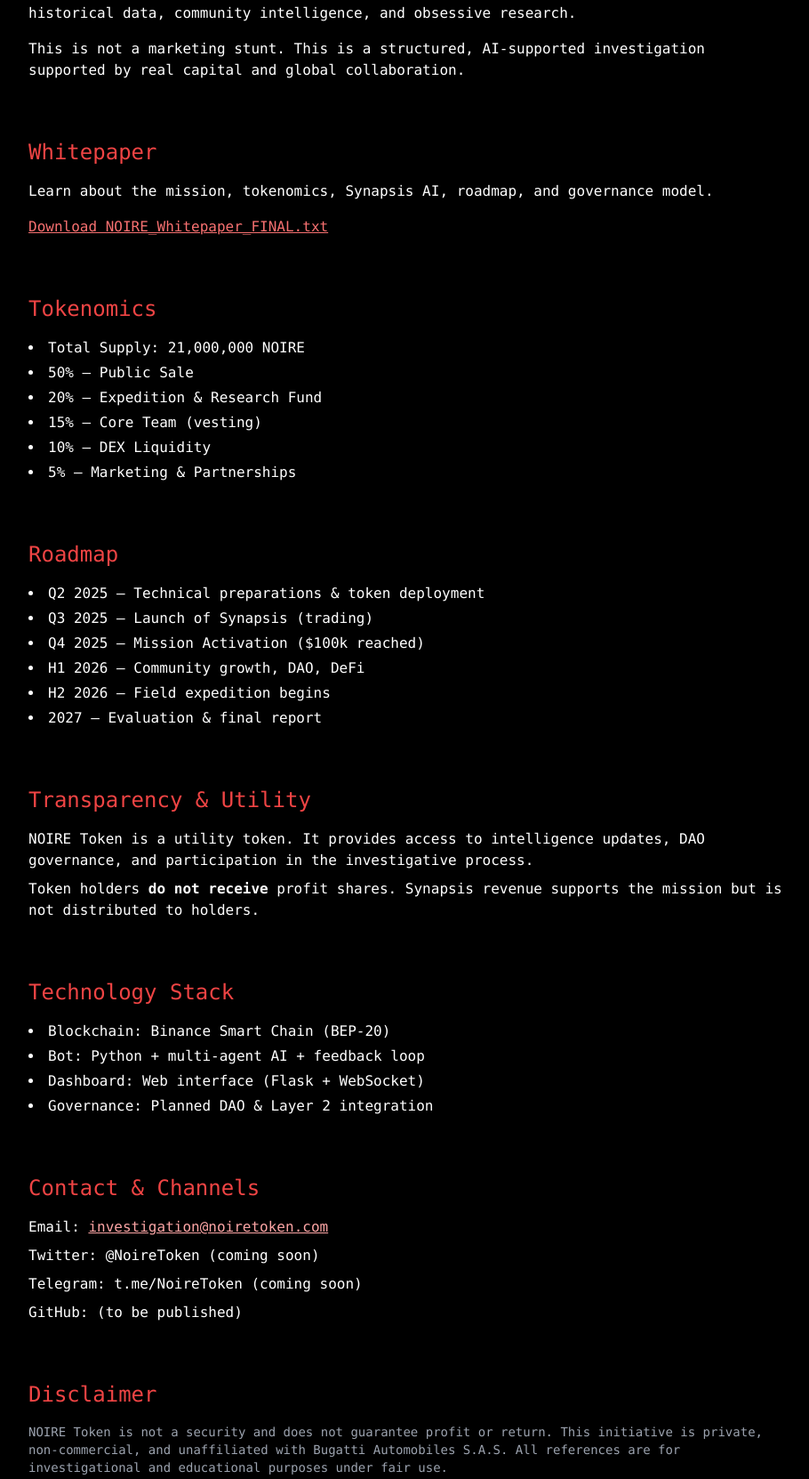
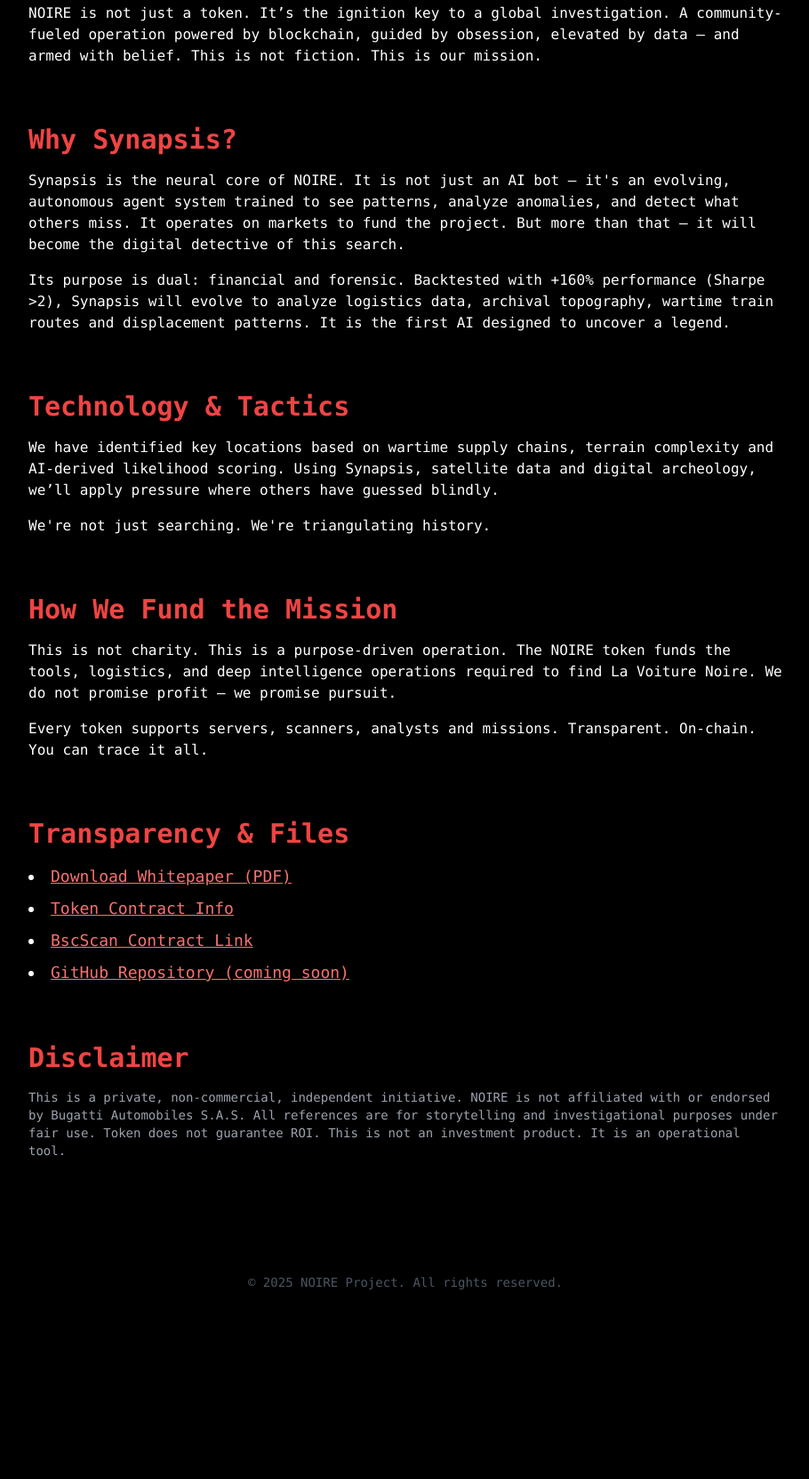
Before and after one commit to BartlomiejZasada/noire, a plain HTML site: page index.html in a window 1280 px wide. Shown: the part 717-2379 px from the top of the page at 89% size, without its empty margins (184-1094 px from the left). After the commit the page ends 2192 px from the top, so only its background shows below. Drawn offline with nearby package versions, Linux system fonts and the light colour scheme.

Commit message:
Update index.html

```diff
--- a/index.html
+++ b/index.html
@@ -10,85 +10,67 @@
   <header class="text-center py-10 bg-gray-900">
     <img class="mx-auto h-36 mb-4" src="https://gateway.pinata.cloud/ipfs/bafkreibs42wxt42pakyxcjatmpspmmhg7w4uzig5dejkn573kg46zf2efu" alt="NOIRE Token Logo">
     <h1 class="text-4xl tracking-wide uppercase">NOIRE – The Investigation</h1>
-      <p class="text-gray-400 mt-2">Decentralized AI-Driven Research Operation</p>
+    <p class="text-gray-400 mt-2 italic">Some truths live in the shadows</p>
   </header>
 
   <main class="max-w-4xl mx-auto px-6 py-10">
-      <section class="mb-16">
-        <h2 class="text-2xl text-red-500 mb-4">Why Synapsis?</h2>
-        <p class="mb-4">Synapsis is not just a trading bot – it is a dual-purpose AI system designed to operate autonomously on financial markets while also capable of conducting advanced historical and geospatial analysis. Its agent-based architecture enables real-time learning, feedback loops, and independent decision-making.</p>
-        <p>Backtested at +160% annual performance (Sharpe >2), Synapsis is the financial engine and analytical brain of the NOIRE operation.</p>
+    <section class="mb-16 text-center">
+      <p class="text-lg italic text-gray-300">
+        In the dark, somewhere,<br>
+        in the echo of Europe’s wartime silence...<br>
+        <span class="text-gray-500">it waits.</span>
+      </p>
     </section>
 
     <section class="mb-16">
-        <h2 class="text-2xl text-red-500 mb-4">The NOIRE Mission</h2>
-        <p class="mb-4">Somewhere in the world, the greatest treasure in automotive history lies hidden: the Bugatti Type 57SC Atlantic – La Voiture Noire. Our goal is to locate it using AI, historical data, community intelligence, and obsessive research.</p>
-        <p class="mb-4">This is not a marketing stunt. This is a structured, AI-supported investigation supported by real capital and global collaboration.</p>
+      <h2 class="text-3xl text-red-500 font-bold mb-4">The Investigation</h2>
+      <p class="mb-4">
+        Somewhere in the world, the greatest treasure in automotive history is waiting to be found. A machine of impossible beauty, speed and mystery. A ghost on wheels. The Bugatti Type 57SC Atlantic – La Voiture Noire – chassis 57453.
+      </p>
+      <p class="mb-4">Driven by Jean Bugatti himself. Lost during World War II. Never recovered.</p>
+      <p class="mb-4">But what if we could find it?</p>
+      <p class="mb-4">
+        NOIRE is not just a token. It’s the ignition key to a global investigation. A community-fueled operation powered by blockchain, guided by obsession, elevated by data — and armed with belief. This is not fiction. This is our mission.
+      </p>
     </section>
 
     <section class="mb-16">
-        <h2 class="text-2xl text-red-500 mb-4">Whitepaper</h2>
-        <p class="mb-4">Learn about the mission, tokenomics, Synapsis AI, roadmap, and governance model.</p>
-        <a href="NOIRE_Whitepaper_FINAL.txt" class="text-red-400 underline hover:text-red-200">Download NOIRE_Whitepaper_FINAL.txt</a>
+      <h2 class="text-3xl text-red-500 font-bold mb-4">Why Synapsis?</h2>
+      <p class="mb-4">Synapsis is the neural core of NOIRE. It is not just an AI bot – it's an evolving, autonomous agent system trained to see patterns, analyze anomalies, and detect what others miss. It operates on markets to fund the project. But more than that – it will become the digital detective of this search.</p>
+      <p class="mb-4">Its purpose is dual: financial and forensic. Backtested with +160% performance (Sharpe >2), Synapsis will evolve to analyze logistics data, archival topography, wartime train routes and displacement patterns. It is the first AI designed to uncover a legend.</p>
     </section>
 
     <section class="mb-16">
-        <h2 class="text-2xl text-red-500 mb-4">Tokenomics</h2>
-        <ul class="list-disc list-inside space-y-1">
-          <li>Total Supply: 21,000,000 NOIRE</li>
-          <li>50% – Public Sale</li>
-          <li>20% – Expedition & Research Fund</li>
-          <li>15% – Core Team (vesting)</li>
-          <li>10% – DEX Liquidity</li>
-          <li>5% – Marketing & Partnerships</li>
+      <h2 class="text-3xl text-red-500 font-bold mb-4">Technology & Tactics</h2>
+      <p class="mb-4">We have identified key locations based on wartime supply chains, terrain complexity and AI-derived likelihood scoring. Using Synapsis, satellite data and digital archeology, we’ll apply pressure where others have guessed blindly.</p>
+      <p class="mb-4">We're not just searching. We're triangulating history.</p>
+    </section>
+
+    <section class="mb-16">
+      <h2 class="text-3xl text-red-500 font-bold mb-4">How We Fund the Mission</h2>
+      <p class="mb-4">This is not charity. This is a purpose-driven operation. The NOIRE token funds the tools, logistics, and deep intelligence operations required to find La Voiture Noire. We do not promise profit — we promise pursuit.</p>
+      <p class="mb-4">Every token supports servers, scanners, analysts and missions. Transparent. On-chain. You can trace it all.</p>
+    </section>
+
+    <section class="mb-16">
+      <h2 class="text-3xl text-red-500 font-bold mb-4">Transparency & Files</h2>
+      <ul class="list-disc list-inside text-lg space-y-2">
+        <li><a href="NOIRE_Whitepaper_EN.pdf" class="text-red-400 underline">Download Whitepaper (PDF)</a></li>
+        <li><a href="token_info.txt" class="text-red-400 underline">Token Contract Info</a></li>
+        <li><a href="https://bscscan.com/token/0x15c42E11B9C316dc8D2992cA216636b4a23b1ee0" class="text-red-400 underline">BscScan Contract Link</a></li>
+        <li><a href="https://github.com" class="text-red-400 underline">GitHub Repository (coming soon)</a></li>
       </ul>
     </section>
 
     <section class="mb-16">
-        <h2 class="text-2xl text-red-500 mb-4">Roadmap</h2>
-        <ul class="list-disc list-inside space-y-1">
-          <li>Q2 2025 – Technical preparations & token deployment</li>
-          <li>Q3 2025 – Launch of Synapsis (trading)</li>
-          <li>Q4 2025 – Mission Activation ($100k reached)</li>
-          <li>H1 2026 – Community growth, DAO, DeFi</li>
-          <li>H2 2026 – Field expedition begins</li>
-          <li>2027 – Evaluation & final report</li>
-        </ul>
-      </section>
-
-      <section class="mb-16">
-        <h2 class="text-2xl text-red-500 mb-4">Transparency & Utility</h2>
-        <p class="mb-2">NOIRE Token is a utility token. It provides access to intelligence updates, DAO governance, and participation in the investigative process.</p>
-        <p class="mb-2">Token holders <strong>do not receive</strong> profit shares. Synapsis revenue supports the mission but is not distributed to holders.</p>
-      </section>
-
-      <section class="mb-16">
-        <h2 class="text-2xl text-red-500 mb-4">Technology Stack</h2>
-        <ul class="list-disc list-inside space-y-1">
-          <li>Blockchain: Binance Smart Chain (BEP-20)</li>
-          <li>Bot: Python + multi-agent AI + feedback loop</li>
-          <li>Dashboard: Web interface (Flask + WebSocket)</li>
-          <li>Governance: Planned DAO & Layer 2 integration</li>
-        </ul>
-      </section>
-
-      <section class="mb-16">
-        <h2 class="text-2xl text-red-500 mb-4">Contact & Channels</h2>
-        <p class="mb-2">Email: <a href="mailto:investigation@noiretoken.com" class="underline text-red-300">investigation@noiretoken.com</a></p>
-        <p class="mb-2">Twitter: @NoireToken (coming soon)</p>
-        <p class="mb-2">Telegram: t.me/NoireToken (coming soon)</p>
-        <p class="mb-2">GitHub: (to be published)</p>
-      </section>
-
-      <section class="mb-8">
-        <h2 class="text-2xl text-red-500 mb-4">Disclaimer</h2>
-        <p class="text-sm text-gray-400">
-          NOIRE Token is not a security and does not guarantee profit or return. This initiative is private, non-commercial, and unaffiliated with Bugatti Automobiles S.A.S. All references are for investigational and educational purposes under fair use.
+      <h2 class="text-3xl text-red-500 font-bold mb-4">Disclaimer</h2>
+      <p class="text-gray-400 text-sm">
+        This is a private, non-commercial, independent initiative. NOIRE is not affiliated with or endorsed by Bugatti Automobiles S.A.S. All references are for storytelling and investigational purposes under fair use. Token does not guarantee ROI. This is not an investment product. It is an operational tool.
       </p>
     </section>
   </main>
 
-    <footer class="text-center py-6 text-xs text-gray-500">
+  <footer class="text-center text-sm py-6 text-gray-600">
     &copy; 2025 NOIRE Project. All rights reserved.
   </footer>
 </body>
```
Lines whose indentation alone changed are shown as unchanged.
